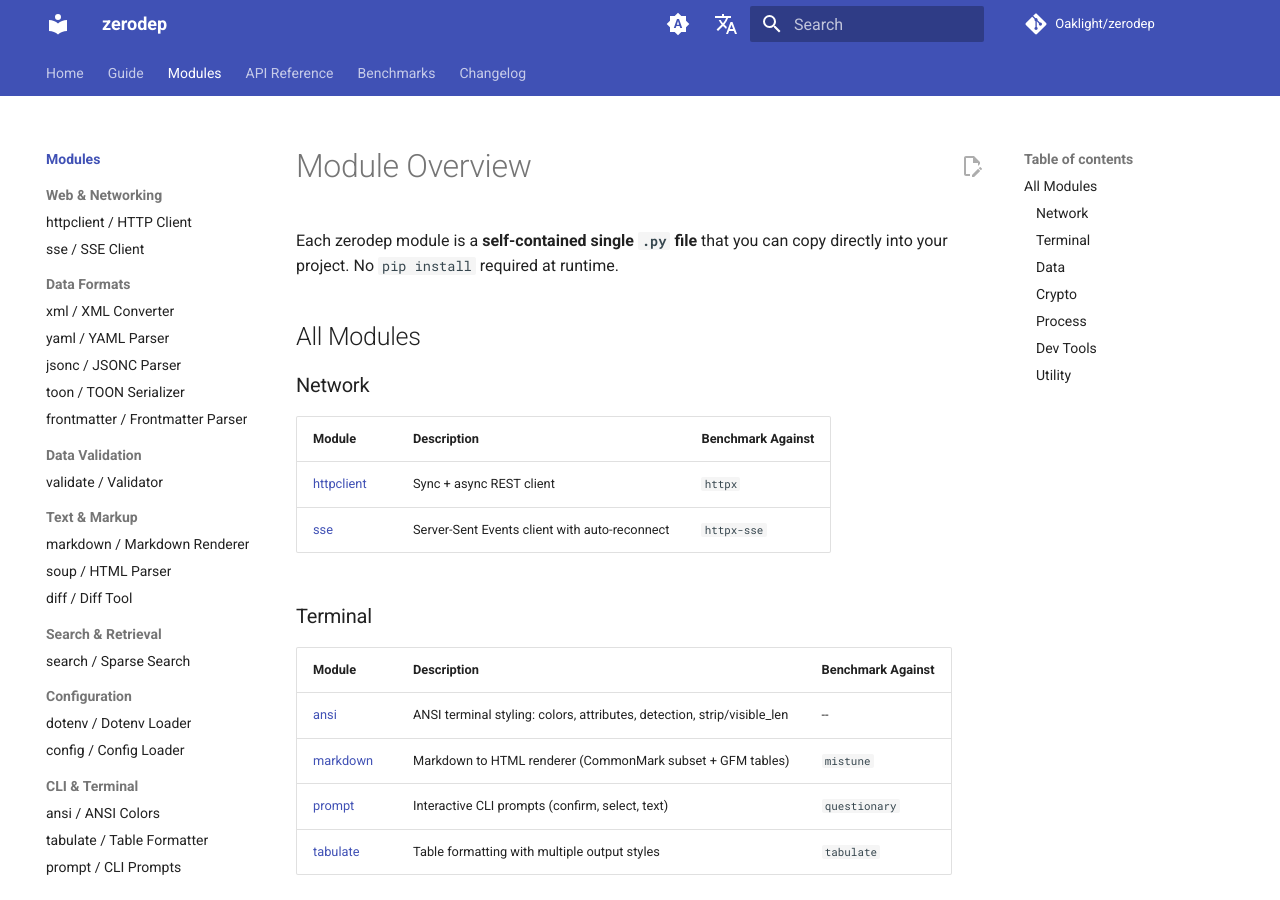
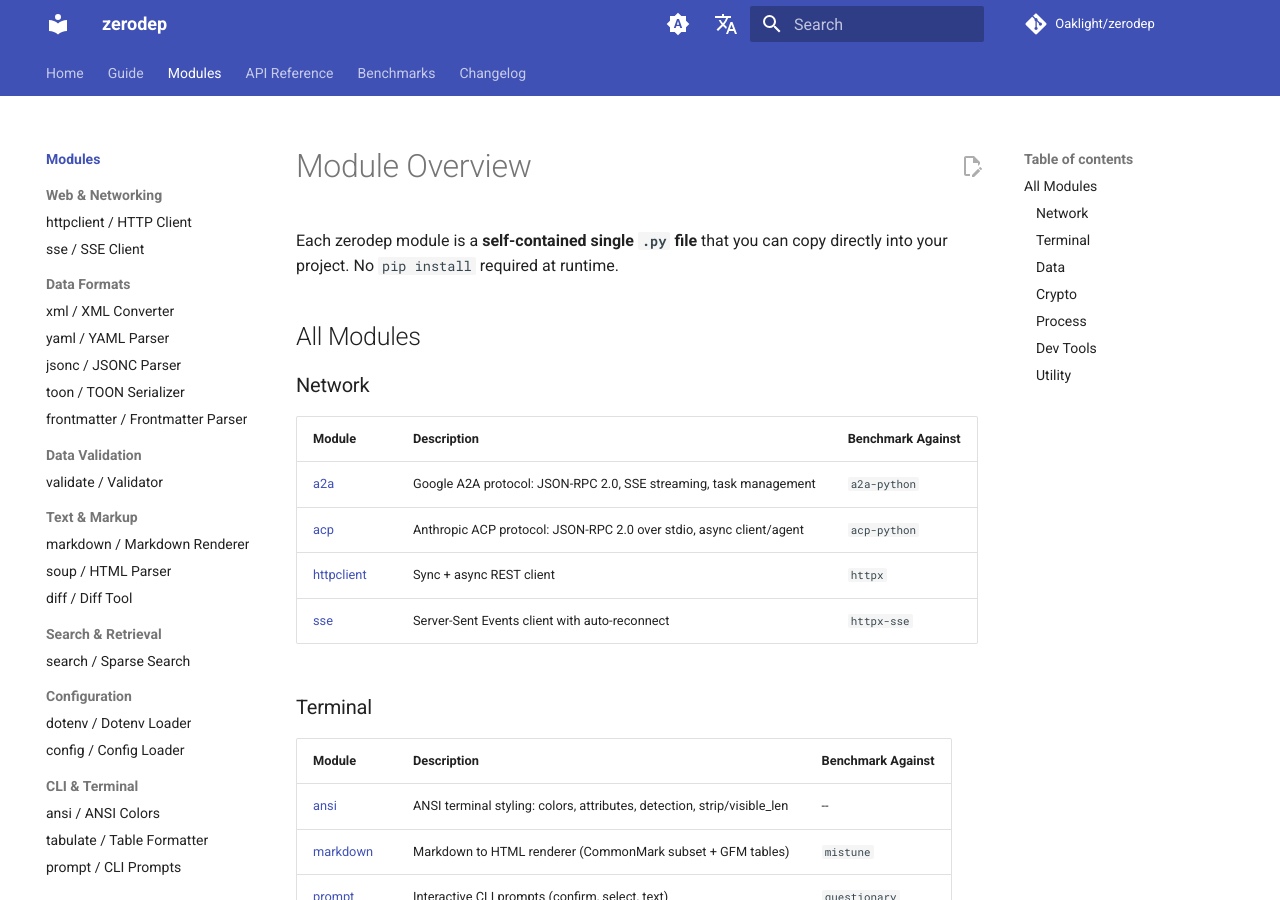
Before and after one commit to Oaklight/zerodep, an MkDocs documentation site: the page built from docs/modules/index.md, in a window 1280 px wide and 900 px high. Built offline with MkDocs 1.6.1 and Material for MkDocs 9.7.7, drawn with Linux system fonts in a browser that asks for light colours; comment, search, counter and statistics services are not loaded.

Commit message:
docs: add a2a and acp to network category

```diff
--- a/docs/modules/index.md
+++ b/docs/modules/index.md
@@ -12,6 +12,8 @@ Each zerodep module is a **self-contained single `.py` file** that you can copy
 
 | Module | Description | Benchmark Against |
 |--------|-------------|-------------------|
+| [a2a](a2a.md) | Google A2A protocol: JSON-RPC 2.0, SSE streaming, task management | `a2a-python` |
+| [acp](acp.md) | Anthropic ACP protocol: JSON-RPC 2.0 over stdio, async client/agent | `acp-python` |
 | [httpclient](http.md) | Sync + async REST client | `httpx` |
 | [sse](sse.md) | Server-Sent Events client with auto-reconnect | `httpx-sse` |
 
```
